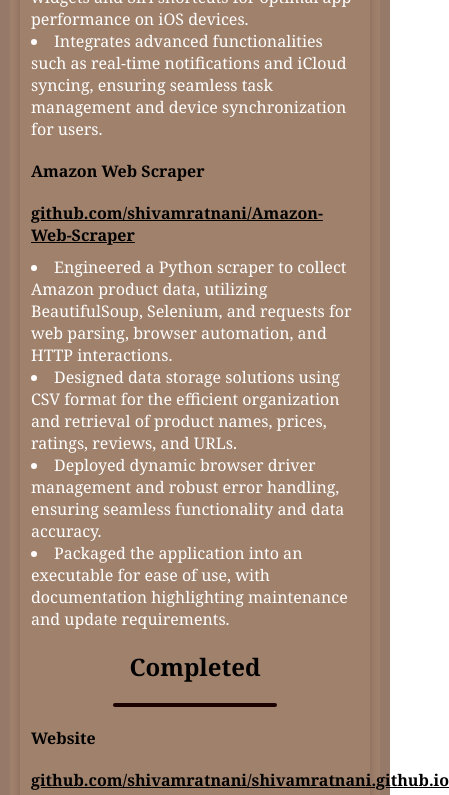
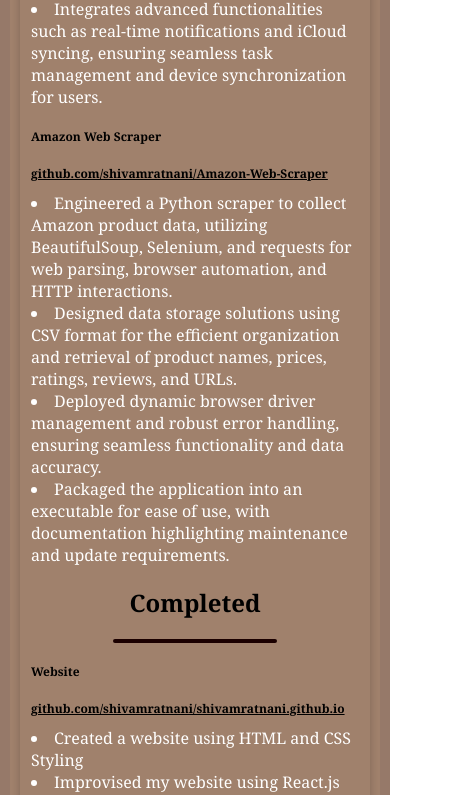
Before and after one commit to shivamratnani/shivamratnani.github.io, a React (Create React App) app: page / in a window 390 px wide. Shown: the part 2280-3075 px from the top of the page, 449 px wide, since content can reach past the window. Built offline with nearby package versions, Linux system fonts and the light colour scheme.

Commit message:
Text error

```diff
--- a/src/HomePage.css
+++ b/src/HomePage.css
@@ -144,7 +144,7 @@
   margin-top: 20px;
   margin-bottom: 10px;
   text-align: left;
-  font-size: clamp(16px, 3vw, 25px);
+  font-size: clamp(12px, 3vw, 25px);
 }
 
 .element hr {
--- a/src/HomePage.tsx
+++ b/src/HomePage.tsx
@@ -260,8 +260,8 @@
               {/* Website */}
               <h3>Website</h3>
               <h3>
-              <a
-                  href="github.com/shivamratnani/shivamratnani.github.io"
+                <a
+                  href="https://github.com/shivamratnani/shivamratnani.github.io"
                   target="_blank"
                   rel="noopener noreferrer"
                   style={{ color: 'black' }}
```
